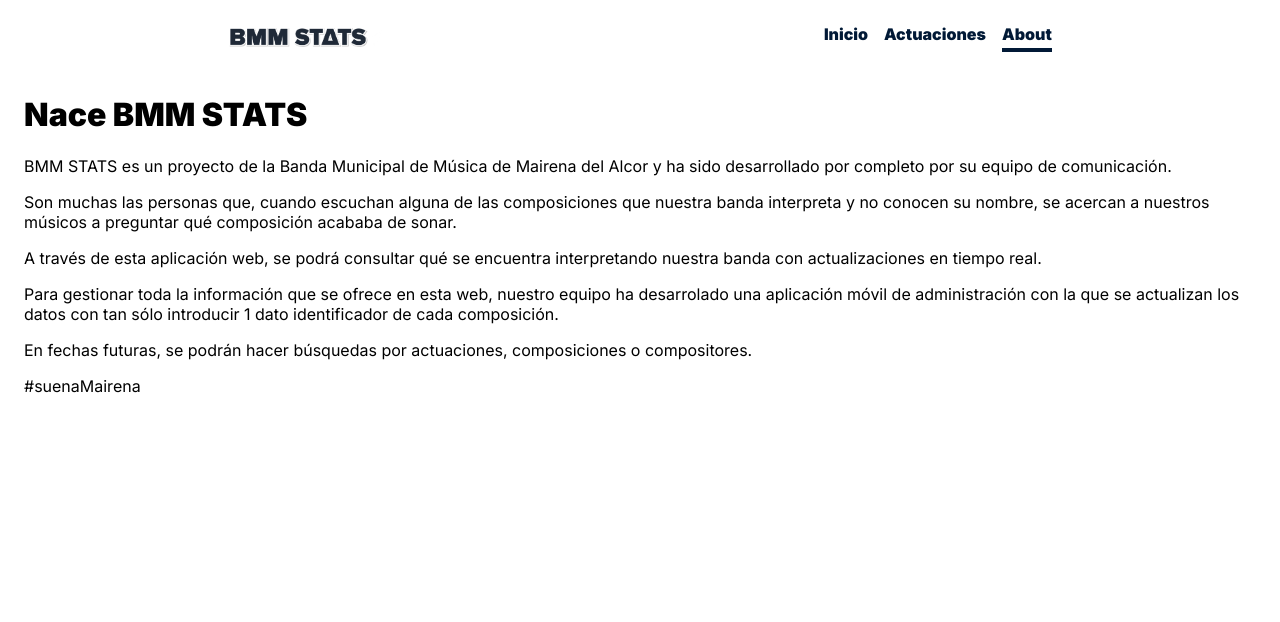
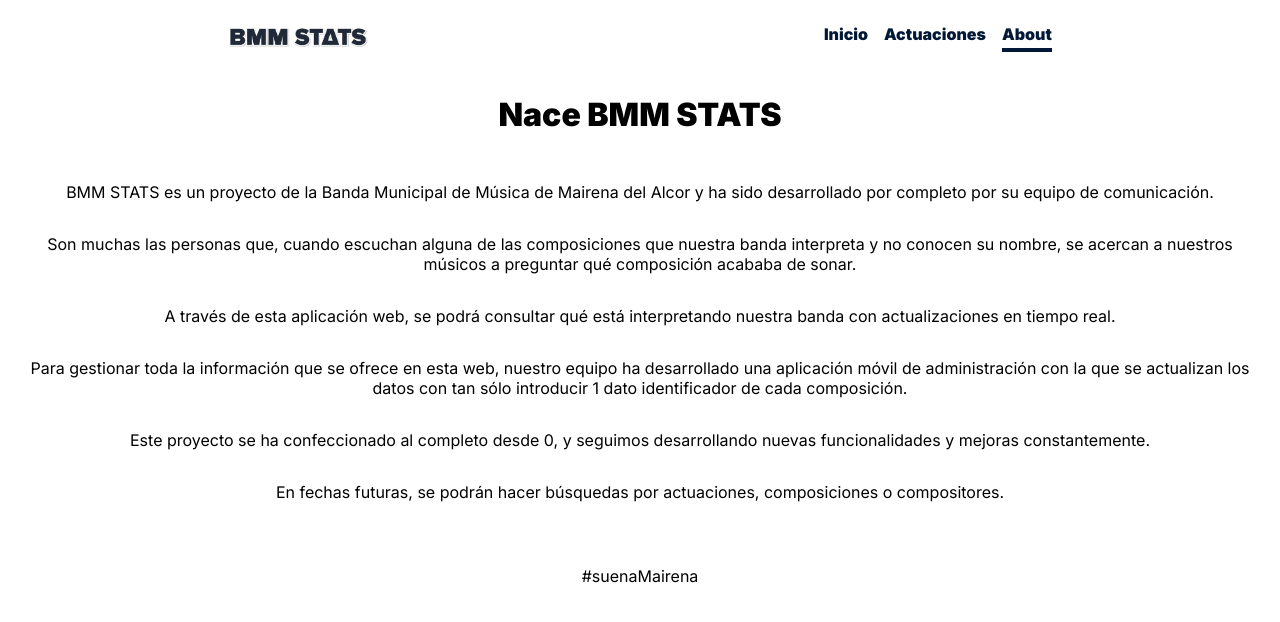
Before and after one commit to hglt1998/bmmstats-web, a React (Create React App) app: page /about in a window 1280 px wide. Shown: the top 622 px of the page. Built offline with nearby package versions, Linux system fonts and the light colour scheme.

Commit message:
Adding loading animations

```diff
--- a/package.json
+++ b/package.json
@@ -8,8 +8,8 @@
     "@testing-library/user-event": "^13.5.0",
     "firebase": "^9.6.10",
     "jquery": "^3.6.0",
-    "react": "^17.0.2",
-    "react-dom": "^17.0.2",
+    "react": "^18.1.0",
+    "react-dom": "^18.1.0",
     "react-router-dom": "^6.2.2",
     "react-scripts": "5.0.0",
     "web-vitals": "^2.1.4"
--- a/src/pages/AboutPage.js
+++ b/src/pages/AboutPage.js
@@ -1,10 +1,12 @@
+import './aboutPage.css'
+
 export default function AboutPage() {
   return (
-    <div className="container p-4 scrolleableAbout">
-      <h1>Nace BMM STATS</h1>
+    <div className="container">
+      <h1 className='about-title'>Nace BMM STATS</h1>
       <p>
         BMM STATS es un proyecto de la{" "}
-        <a className="text-white" href="https://municipaldemairena.com" target="_blank">
+        <a className="" href="https://municipaldemairena.com" target="_blank">
           Banda Municipal de Música de Mairena del Alcor
         </a> y ha sido desarrollado por completo por su equipo de comunicación.
       </p>
@@ -12,17 +14,20 @@ export default function AboutPage() {
         nuestra banda interpreta y no conocen su nombre, se acercan a nuestros músicos a preguntar
         qué composición acababa de sonar.</p>
       <p>
-          A través de esta aplicación web, se podrá consultar qué se encuentra interpretando nuestra banda
+          A través de esta aplicación web, se podrá consultar qué está interpretando nuestra banda
           con actualizaciones en tiempo real.
       </p>
       <p>
-        Para gestionar toda la información que se ofrece en esta web, nuestro equipo ha desarrolado una aplicación
+        Para gestionar toda la información que se ofrece en esta web, nuestro equipo ha desarrollado una aplicación
         móvil de administración con la que se actualizan los datos con tan sólo introducir 1 dato identificador de cada composición.
+      </p>
+      <p>
+        Este proyecto se ha confeccionado al completo desde 0, y seguimos desarrollando nuevas funcionalidades y mejoras constantemente.
       </p>
       <p>
         En fechas futuras, se podrán hacer búsquedas por actuaciones, composiciones o compositores.
       </p>
-      <p>
+      <p className='quote'>
         #suenaMairena
       </p>
 
--- a/src/pages/Actuaciones.js
+++ b/src/pages/Actuaciones.js
@@ -2,6 +2,7 @@ import { useEffect, useState } from "react";
 import firebase from "../database/firebase";
 import { Link } from "react-router-dom";
 import "./actuaciones.css";
+import logo from "../static/LogoSuenaMairenaBlancoIsolated.png";
 
 export default function Actuaciones() {
   const [events, setEvents] = useState([]);
@@ -31,15 +32,37 @@ export default function Actuaciones() {
       });
   };
 
+  const deleteLoadingAnimation = () => {
+    setTimeout(() => {
+      document.getElementsByClassName("loader")[0].remove();
+    }, 1000);
+  };
+
   useEffect(() => {
     loadData();
+    deleteLoadingAnimation();
   }, []);
 
   return (
     <div className="container">
+      <div className="loader">
+        <img
+          src={logo}
+          className="loader-image blinker"
+          alt="logo"
+          width="20%"
+        />
+        <div className="lds-ripple">
+          <div></div>
+          <div></div>
+        </div>
+      </div>
       <div className="top-info">
         <h1 className="main-title">Actuaciones</h1>
-        <p className="info-text">Actualmente hay <b>{events.length}</b> eventos en nuestra base de datos</p>
+        <p className="info-text">
+          Actualmente hay <b>{events.length}</b> eventos en nuestra base de
+          datos
+        </p>
       </div>
       <div className="table-wrapper">
         <div className="table">
@@ -59,7 +82,9 @@ export default function Actuaciones() {
           </div>
           <div className="table-wrapper">
             {events.map((evento) => {
-              const formatedDate = new Date(evento.fecha.seconds * 1000).toLocaleString().toString();
+              const formatedDate = new Date(evento.fecha.seconds * 1000)
+                .toLocaleString()
+                .toString();
               return (
                 <div className="table-row" key={evento.id}>
                   <div className="table-cell column-1">
@@ -68,16 +93,36 @@ export default function Actuaciones() {
                     ) : (
                       <></>
                     )}
-                      <Link className="item-text" to={`/actuaciones/${evento.id}`}>{evento.concepto}</Link>
+                    <Link
+                      className="item-text"
+                      to={`/actuaciones/${evento.id}`}
+                    >
+                      {evento.concepto}
+                    </Link>
                   </div>
                   <div className="table-cell column-2">
-                      <Link className="item-text" to={`/actuaciones/${evento.id}`}>{evento.organizador}</Link>
+                    <Link
+                      className="item-text"
+                      to={`/actuaciones/${evento.id}`}
+                    >
+                      {evento.organizador}
+                    </Link>
                   </div>
                   <div className="table-cell column-3">
-                      <Link className="item-text" to={`/actuaciones/${evento.id}`}>{evento.ciudad}</Link>
+                    <Link
+                      className="item-text"
+                      to={`/actuaciones/${evento.id}`}
+                    >
+                      {evento.ciudad}
+                    </Link>
                   </div>
                   <div className="table-cell column-4">
-                      <Link className="item-text" to={`/actuaciones/${evento.id}`}>{formatedDate}</Link>
+                    <Link
+                      className="item-text"
+                      to={`/actuaciones/${evento.id}`}
+                    >
+                      {formatedDate}
+                    </Link>
                   </div>
                 </div>
               );
--- /dev/null
+++ b/src/pages/aboutPage.css
@@ -0,0 +1,18 @@
+.container {
+    justify-content: center;
+    align-items: center;
+}
+
+.about-title {
+    text-align: center;
+    margin-bottom: 5vh;
+}
+
+p {
+    padding: 1vh 0vh;
+    text-align: center;
+}
+
+.quote {
+    padding: 5vh 0vh;
+}
--- a/src/pages/actuacion.css
+++ b/src/pages/actuacion.css
@@ -41,6 +41,8 @@
 .secondary-item {
     vertical-align: middle;
     margin: 5px 0px 0px 0px;
+    margin-top: auto;
+    margin-bottom: auto;
 }
 
 .table2-row {
--- a/src/pages/actuaciones.css
+++ b/src/pages/actuaciones.css
@@ -132,3 +132,21 @@ a {
         line-height: 0.6;
     }
 }
+
+.loader {
+    background-color: #000000cc;
+    position: absolute;
+    z-index: 1000;
+    overflow: hidden;
+    left: 0;
+    right: 0;
+    top: 0;
+    bottom: 0;
+}
+
+.loader-image {
+    position: relative;
+    top: 50%;
+    left: 50%;
+    transform: translate(-50%, -50%);
+}
```
Also changed, not shown: src/pages/Actuacion.js (+94 -36 lines), public/asset-manifest.json, 2 other files (tests, documents, lock files or other folders).
